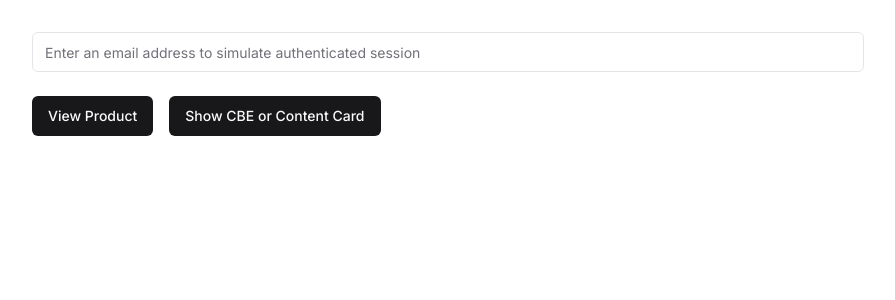
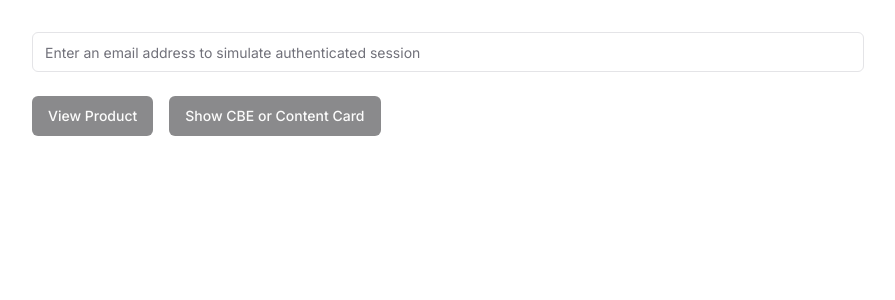
Before and after one commit to rajasekharmekala/journey-prioritization-demo, a Next.js app: page / in a window 1280 px wide. Shown: the top 300 px of the page, without its empty margins (192-1087 px from the left). Built offline with nearby package versions, Linux system fonts and the light colour scheme.

Commit message:
build: fixed typing issues

```diff
--- a/src/app/page.tsx
+++ b/src/app/page.tsx
@@ -37,7 +37,8 @@ function mergePayload(payload: XDMPayload, email: string): XDMPayload {
     return {
       ...payload,
       xdm: {
-        ...(payload.xdm || {}),
+        eventType: payload.xdm?.eventType || '',
+        ...payload.xdm,
         identityMap: {
           Email: [
             { id: email, primary: true, authenticatedState: 'authenticated' },
@@ -73,6 +74,11 @@ export default function Page() {
     toastMessage: string,
     setLoading: (loading: boolean) => void
   ) => {
+    if (!cookieState.email?.trim()) {
+      sendToast(toast, 'Error', 'Please enter an email address first');
+      return;
+    }
+
     setLoading(true);
     try {
       // @ts-ignore - alloy is globally defined
@@ -101,6 +107,11 @@ export default function Page() {
   };
 
   const viewProductClickHandler = useCallback(async () => {
+    if (!cookieState.email?.trim()) {
+      sendToast(toast, 'Error', 'Please enter an email address first');
+      return;
+    }
+
     const payload = mergePayload(viewProductPayload, cookieState.email);
     console.log('>>>>> payload:', JSON.stringify(payload, undefined, 2));
     await handleEvent(
@@ -112,6 +123,11 @@ export default function Page() {
   }, [toast, cookieState.email, setResponse]);
 
   const personalizationClickHandler = useCallback(async () => {
+    if (!cookieState.email?.trim()) {
+      sendToast(toast, 'Error', 'Please enter an email address first');
+      return;
+    }
+
     const payload = mergePayload(personalizationPayload, cookieState.email);
     console.log('>>>>> payload:', JSON.stringify(payload, undefined, 2));
     setCbeLoading(true);
@@ -174,11 +190,14 @@ export default function Page() {
         <div className="flex gap-4">
           <Button
             onClick={viewProductClickHandler}
-            disabled={viewProductLoading}
+            disabled={viewProductLoading || !cookieState.email?.trim()}
           >
             {'View Product'}
           </Button>
-          <Button onClick={personalizationClickHandler} disabled={cbeLoading}>
+          <Button
+            onClick={personalizationClickHandler}
+            disabled={cbeLoading || !cookieState.email?.trim()}
+          >
             {'Show CBE or Content Card'}
           </Button>
         </div>
```
